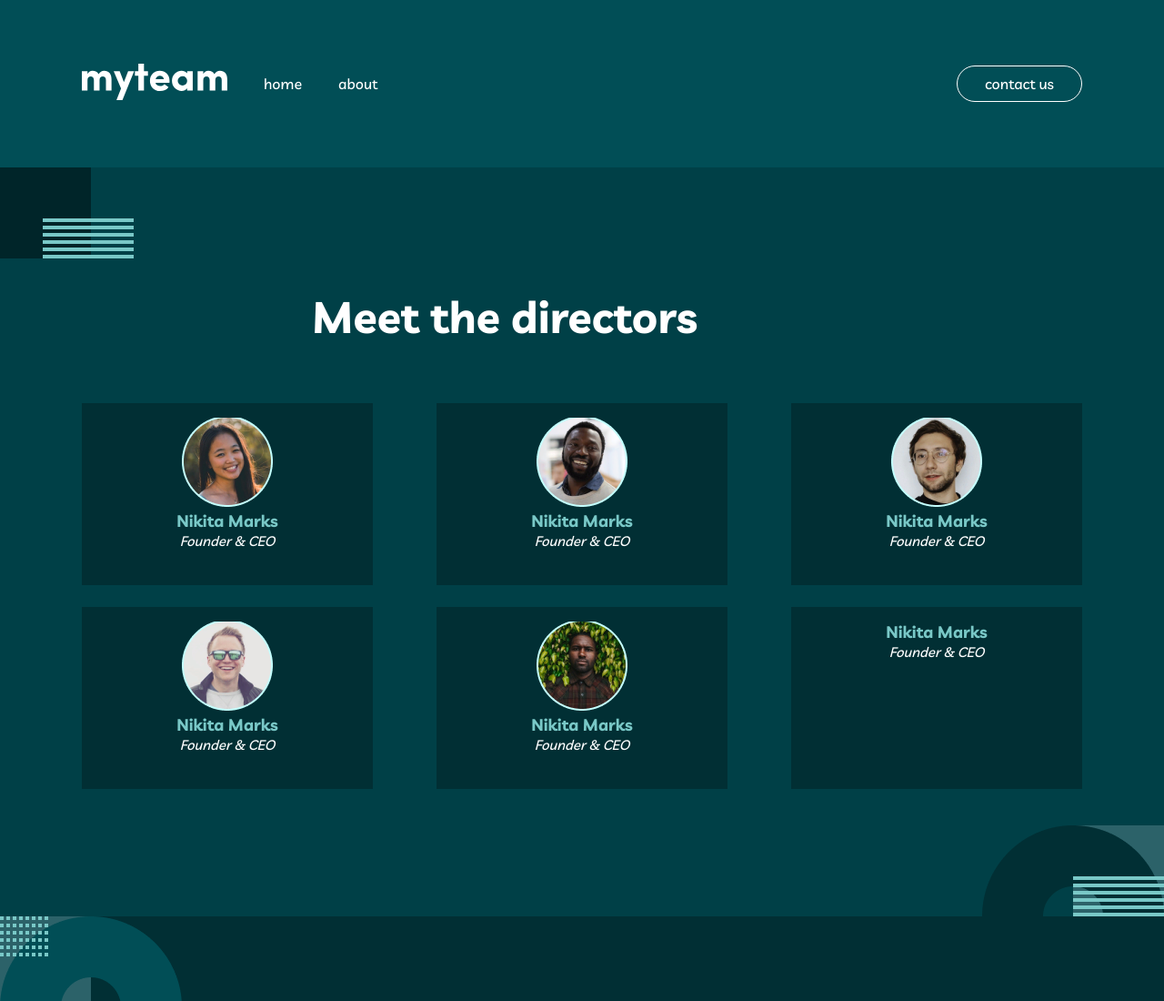
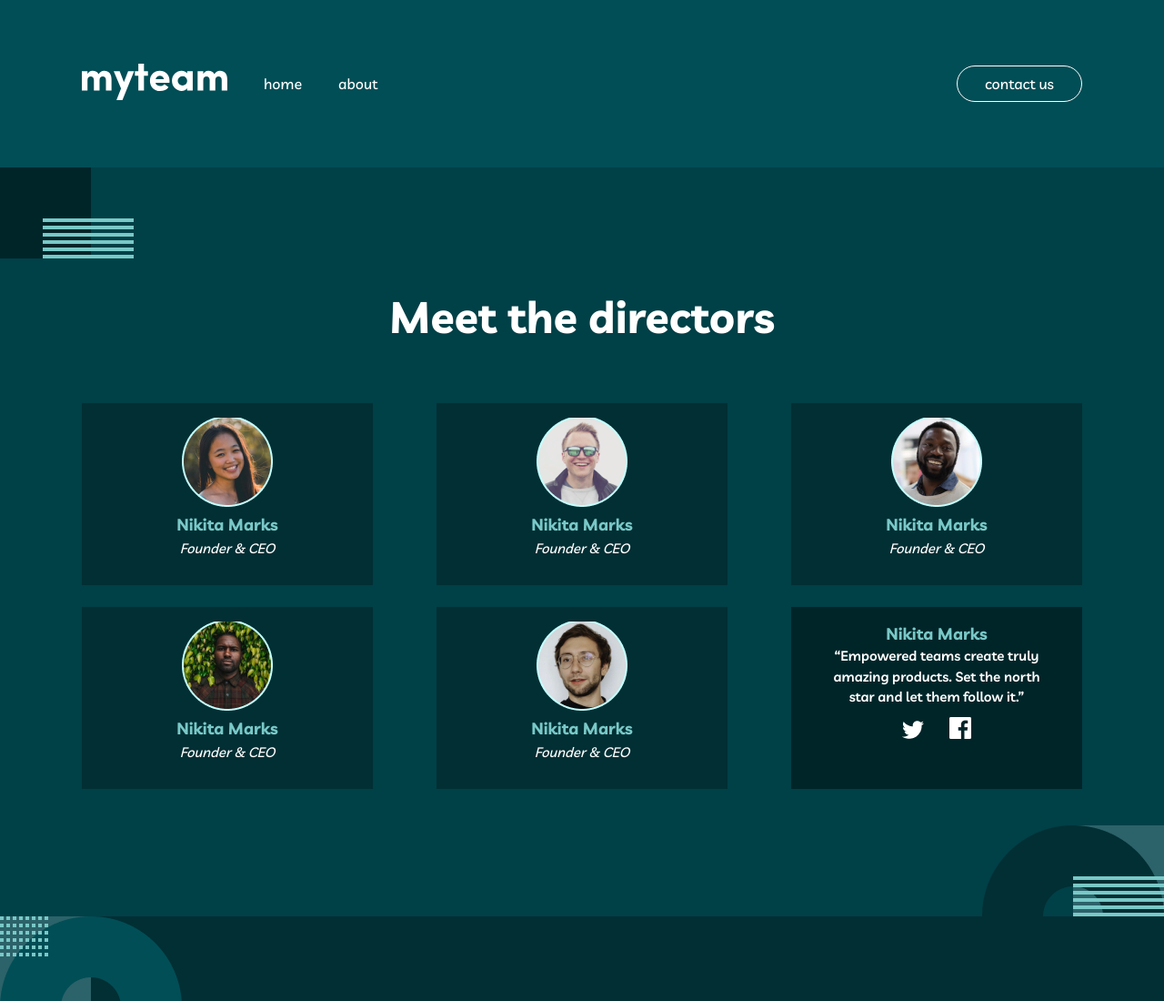
Before and after one commit to abduvositAK/my-team, a plain HTML site: page about.html in a window 1280 px wide. Shown: the top 1100 px of the page at 91% size. Drawn offline with Linux system fonts and the light colour scheme.

Commit message:
upload code

```diff
--- a/about.html
+++ b/about.html
@@ -44,32 +44,35 @@
                     </li>
 
                     <li class="meet__item">
-                        <img src="./images/meet-director-2.png" alt="">
+                        <img src="./images/meet-director-4.png" alt="">
                         <h4>Nikita Marks</h4>
                         <i>Founder & CEO</i>
                     </li>
                 </div>
                 <div class="meet__content">
                     <li class="meet__item">
-                        <img src="./images/meet-director-3.png" alt="">
+                        <img src="./images/meet-director-2.png" alt="">
                         <h4>Nikita Marks</h4>
                         <i>Founder & CEO</i>
                     </li>
                     <li class="meet__item">
-                        <img src="./images/meet-director-4.png" alt="">
+                        <img src="./images/meet-director-5.png" alt="">
                         <h4>Nikita Marks</h4>
                         <i>Founder & CEO</i>
                     </li>
                 </div>                <div class="meet__content">
                     <li class="meet__item">
-                        <img src="./images/meet-director-5.png" alt="">
+                        <img src="./images/meet-director-3.png" alt="">
                         <h4>Nikita Marks</h4>
                         <i>Founder & CEO</i>
                     </li>
-                    <li class="meet__item">
-
+                    <li class="meet__item bg-content">
                         <h4>Nikita Marks</h4>
-                        <i>Founder & CEO</i>
+                        <p>“Empowered teams create truly amazing products. Set the north star and let them follow it.”</p>
+                        <div class="meet__social">
+                            <img src="./images/twitter.png" alt="">
+                            <img src="./images/facebook.png" alt="">
+                        </div>
                     </li>
                 </div>
             </ul>
--- a/scss/block/_about_meet.scss
+++ b/scss/block/_about_meet.scss
@@ -14,7 +14,6 @@
         line-height: 48px;
         text-align: center;
         color: #fff;
-        width: 930px;
         height: 95px;
     }
 }
@@ -30,6 +29,7 @@
         width: 320px;
         height: 200px;
         background-color: $darkblue;
+        line-height: 1.5;
 
         h4 {
             font-weight: 700;
@@ -41,5 +41,24 @@
             font-size: 15px;
             color: #fff;
         }
+
+        p {
+            margin-top: 8px;
+            font-weight: 600;
+            font-size: 15px;
+            color: #fff;
+            width: 250px;
+            height: 70px;
+            margin: 0 auto;
+        }
+    }
+    .bg-content{
+        line-height: 1.5;
+        background-color: #002529;
+    }
+    .meet__social{
+        img{
+            padding: 8px 12px;
+        }
     }
 }
```
Also changed, not shown: css/main.css, css/main.min.css, scss/_variables.scss (line endings or trailing spaces), 2 other files.
